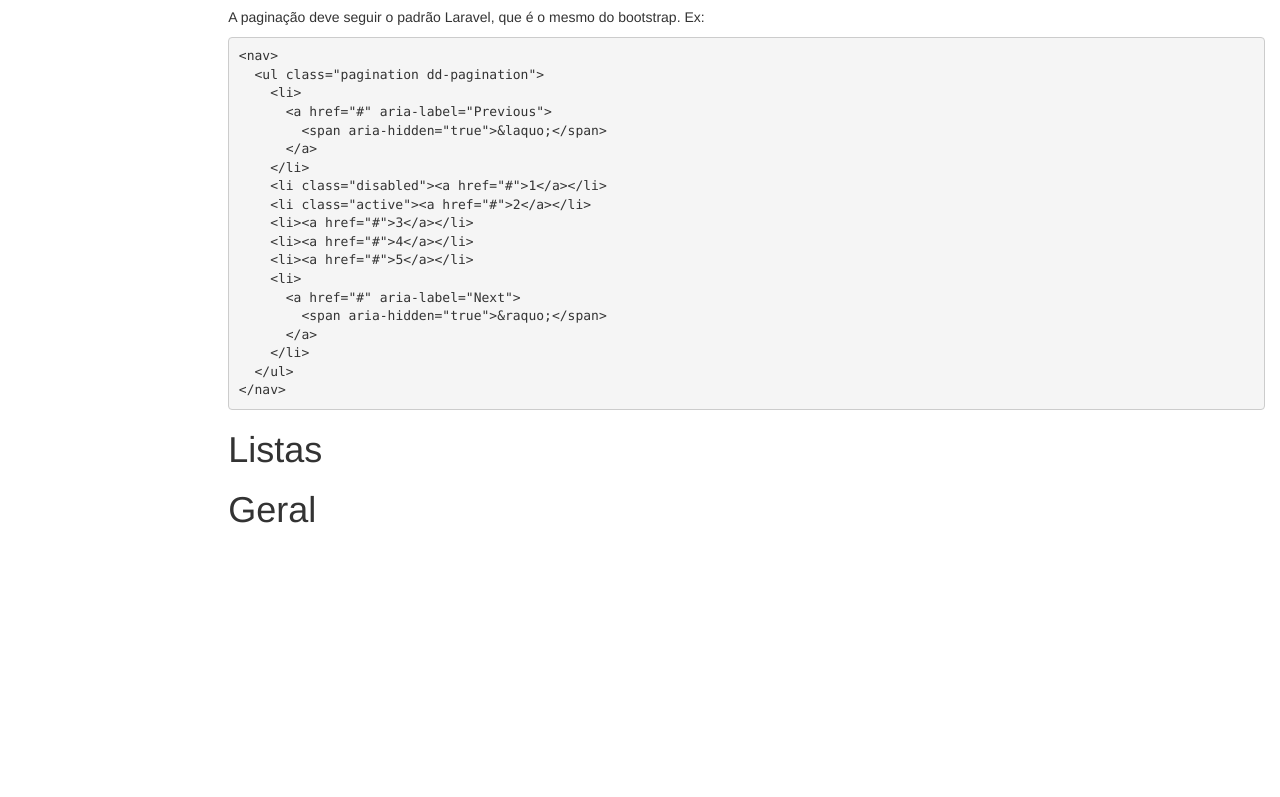
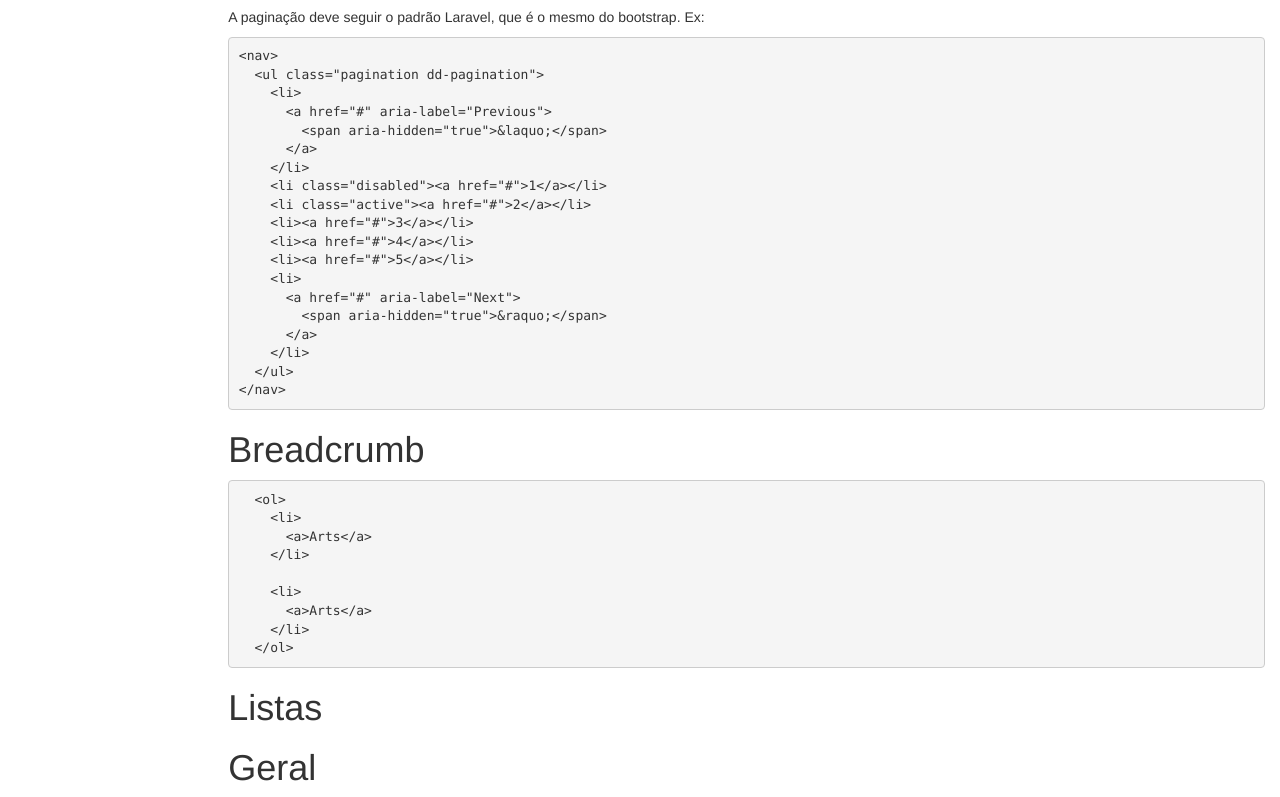
Before and after one commit to nncl/Din-Style, a website: page index.html in a window 1280 px wide. Shown: the part 991-1788 px from the top of the page. Before the commit the page ends 1531 px from the top, so only its background shows below. Drawn offline with nearby package versions, Linux system fonts and the light colour scheme.

Commit message:
Adicionando exemplo de breadcrumb

```diff
--- a/index.html
+++ b/index.html
@@ -30,6 +30,7 @@
               <a href="#forms" class="list-group-item">Formulários</a>
               <a href="#lists" class="list-group-item">Listas</a>
               <a href="#pagination" class="list-group-item">Paginação</a>
+              <a href="#breadcrumb" class="list-group-item">Breadcrumb</a>
               <a href="#general" class="list-group-item">Geral</a>
             </div>
           </header>
@@ -104,6 +105,23 @@
 <span class="nt">&lt;/nav&gt;</span></code></pre></div>
           </section>
 
+          <section id="breadcrumb">
+            <header>
+              <h1>Breadcrumb</h1>
+<pre class="pre-scrollable">
+  &lt;ol&gt;
+    &lt;li&gt;
+      &lt;a&gt;Arts&lt;/a&gt;
+    &lt;/li&gt;
+
+    &lt;li&gt;
+      &lt;a&gt;Arts&lt;/a&gt;
+    &lt;/li&gt;
+  &lt;/ol&gt;
+</pre>
+            </header>
+          </section>
+
           <section id="lists" class="content">
             <header>
               <h1>Listas</h1>
```
